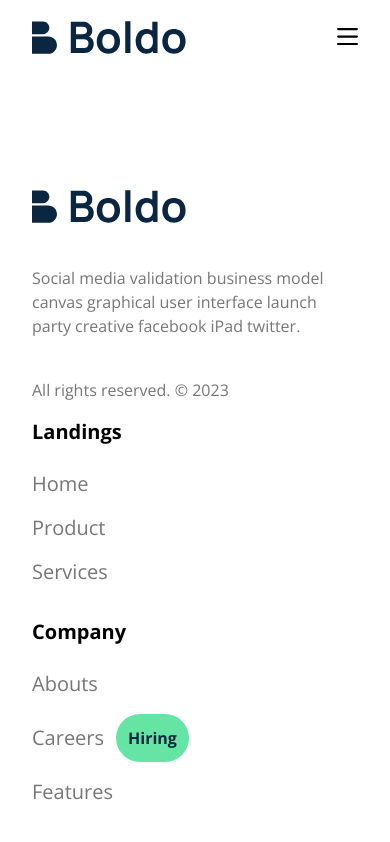
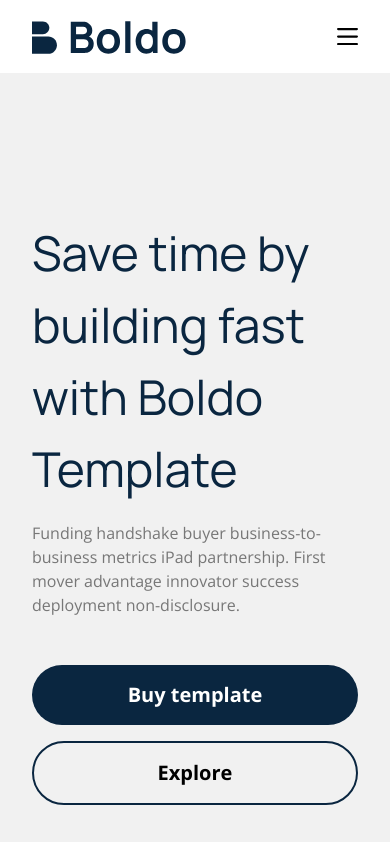
Before and after one commit to olabamipetaiwo/poucher-boldo, a Next.js app: page / in a window 390 px wide. Shown: the top 842 px of the page. Built offline with nearby package versions, Linux system fonts and the light colour scheme.

Commit message:
dev::Heor mobils

```diff
--- a/containers/Home/Home.jsx
+++ b/containers/Home/Home.jsx
@@ -6,8 +6,8 @@ import Presto from "assets/svgs/presto.svg";
 
 const Hero = () => {
   return (
-    <header className="fit-x-bleed flex flex-col pt-40 bg-gray bg-opacity-10">
-      <section className="grid grid-cols-2">
+    <header className="fit-x-bleed flex flex-col pt-20 lg:pt-40 bg-gray bg-opacity-10">
+      <section className="grid grid-cols-1 lg:grid-cols-2 gap-20">
         <div className="flex flex-col">
           <h3 className="header-text text-dark-blue mt-16 mb-4">
             Save time by building fast with Boldo Template{" "}
@@ -17,18 +17,22 @@ const Hero = () => {
             partnership. First mover advantage innovator success deployment
             non-disclosure.
           </p>
-          <div className="flex items-center mt-12 mb-6">
-            <button className="btn btn-primary mr-6">Buy template</button>
-            <button className="btn btn-outline">Explore</button>
+          <div className="flex items-center mt-12 mb-6 flex-col sm:flex-row">
+            <button className="btn btn-primary sm:mr-6 mb-4 sm:mb-0 w-full lg:w-[210px]">
+              Buy template
+            </button>
+            <button className="btn btn-outline w-full lg:w-[210px]">
+              Explore
+            </button>
           </div>
         </div>
         <div className="flex justify-center items-center">
-          <figure>
-            <HeroIllustration />
+          <figure className="overflow-hidden">
+            <HeroIllustration className="img-fill" />
           </figure>
         </div>
       </section>
-      <section className="flex items-center justify-between py-20">
+      <section className="companies">
         <figure>
           <Boldo />
         </figure>
--- a/layouts/Base/partials/Header/index.jsx
+++ b/layouts/Base/partials/Header/index.jsx
@@ -53,7 +53,7 @@ const Navbar = () => {
         </ul>
       </nav>
 
-      <nav className="flex md:hidden bg-white fit-x-bleed py-4">
+      <nav className="flex md:hidden bg-transparent fit-x-bleed py-4">
         <div className="flex items-center justify-between w-full ">
           <Link passHref href="/">
             <figure className="flex items-center justify-center basis-[1/4] cursor-pointer">
--- a/pages/index.jsx
+++ b/pages/index.jsx
@@ -10,8 +10,8 @@ import Testimonials from "@/containers/Home/Testimonials";
 const Home = () => {
   return (
     <BaseLayout>
-      {/* <Hero />
-      <Services />
+      <Hero />
+      {/* <Services />
       <Features />
       <Testimonials />
       <FAQs />
--- a/styles/globals.scss
+++ b/styles/globals.scss
@@ -114,6 +114,17 @@
     }
   }
 
+  .companies {
+    @apply flex flex-wrap lg:flex-nowrap items-center justify-between py-20;
+
+    figure {
+      @media (max-width: 1024px) {
+        flex-basis: 100%;
+        @apply w-full flex items-center justify-center mb-10;
+      }
+    }
+  }
+
   .img-fill {
     @apply object-cover w-full h-full;
   }
```
